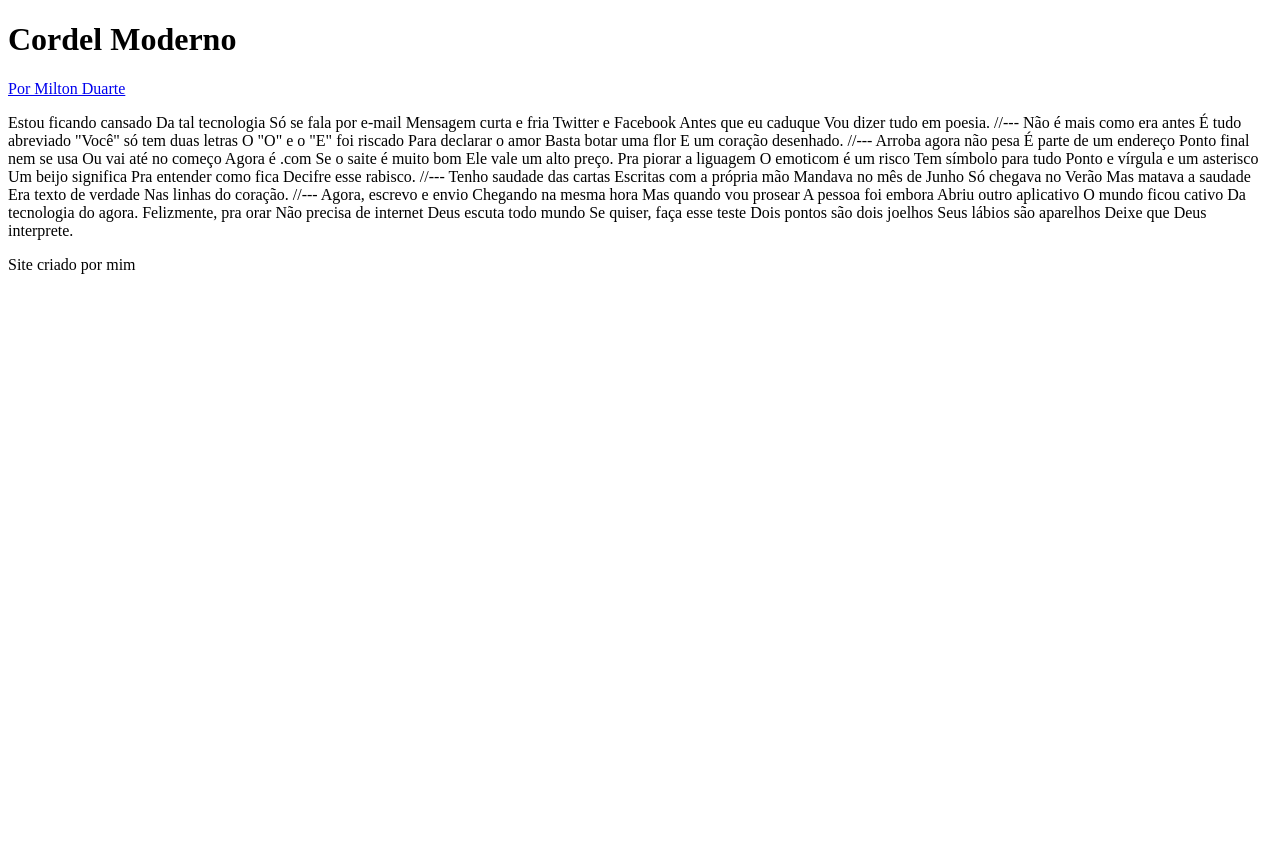
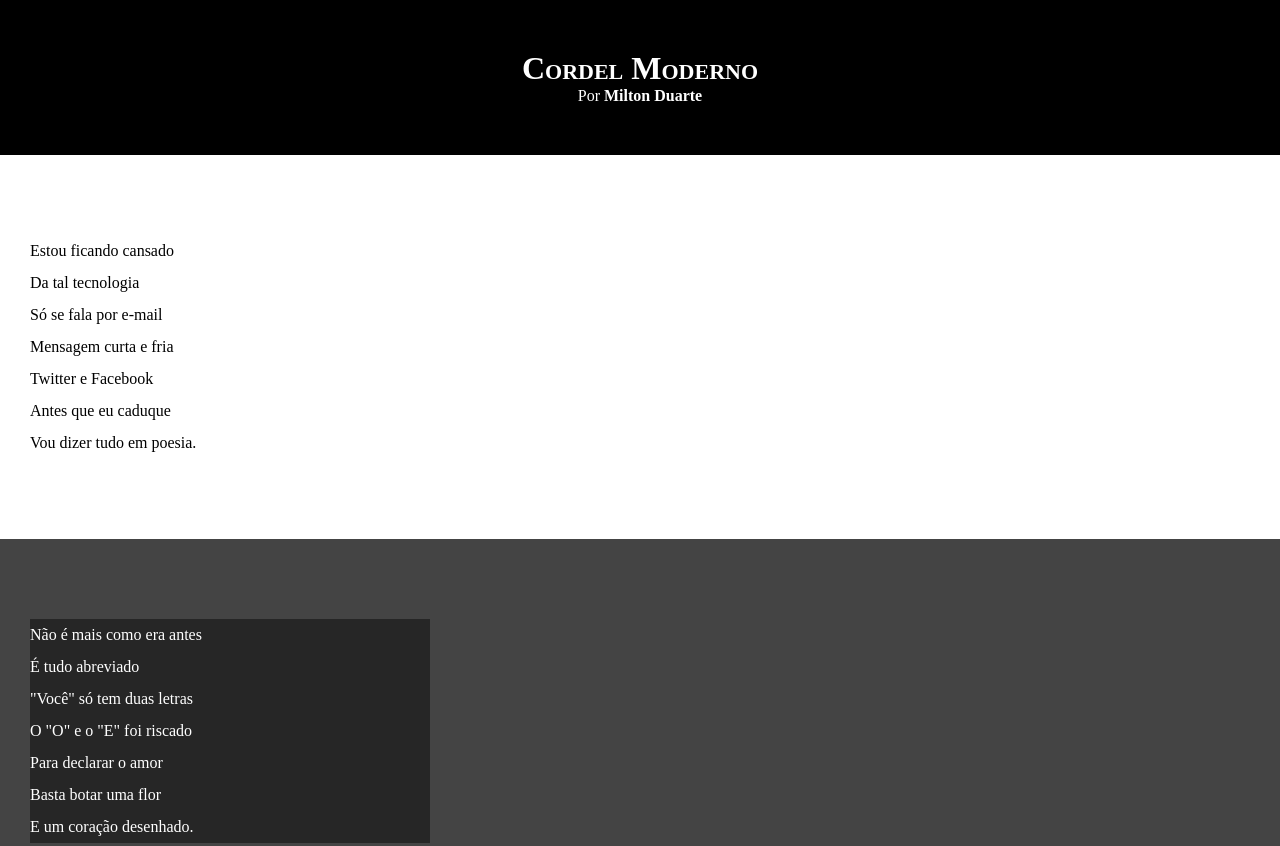
Before and after one commit to jhmproenca/html-css, a plain HTML site: page desafios/desafio12 cordel/index.html in a window 1280 px wide. Shown: the top 846 px of the page. Before the commit the page ends 800 px from the top, so only its background shows below. Drawn offline with Linux system fonts and the light colour scheme.

Commit message:
atualização de estilo e blocos

```diff
--- /dev/null
+++ b/desafios/desafio12 cordel/estilo/style.css
@@ -0,0 +1,66 @@
+@charset "UTF-8";
+
+*{
+    margin: 0px;
+    padding: 0px;
+}
+
+html, body{
+    min-height: 100vh;
+    background-color: darkgray;
+}
+
+header {
+    background-color: black;
+    color: white;
+    text-align: center;
+}
+
+header > h1{
+    padding-top: 50px;
+    /*text-transform: uppercase; opção para deixar em maiusculo */
+    font-variant: small-caps;
+}
+
+header > p{
+    padding-bottom: 50px;
+}
+
+header a, footer a {
+    color: white;
+    text-decoration: none;
+    font-weight: bolder;
+}
+
+header a:hover, footer a:hover{
+    text-decoration: underline;
+}
+
+section {
+    padding-top: 10vh;
+    padding-bottom: 10vh;
+    line-height: 2em;
+    padding-left: 30px;
+}
+
+.imagem > p{
+    background-color: rgba(0, 0, 0, 0.438);
+    width: 400px;
+}
+
+.normal{
+    background-color: white;
+    color: black;
+}
+
+.imagem{
+    background-color: rgb(68, 68, 68);
+    color: white;
+}
+
+footer {
+    background-color: black;
+    color: white;
+    text-align: center;
+    padding: 10px;
+}
--- a/desafios/desafio12 cordel/index.html
+++ b/desafios/desafio12 cordel/index.html
@@ -4,78 +4,91 @@
     <meta charset="UTF-8">
     <meta name="viewport" content="width=device-width, initial-scale=1.0">
     <title>Cordel Moderno</title>
+    <link rel="stylesheet" href="estilo/style.css">
 </head>
 <body>
     <header>
         <h1>Cordel Moderno</h1>
-        <p><a href="https://www.recantodasletras.com.br/poesias/3186743" target="_blank">Por Milton Duarte</a></p>
+        <p>Por <a href="https://www.recantodasletras.com.br/poesias/3186743" target="_blank">Milton Duarte</a></p>
     </header>
 
-    Estou ficando cansado
-    Da tal tecnologia
-    Só se fala por e-mail
-    Mensagem curta e fria
-    Twitter e Facebook
-    Antes que eu caduque
-    Vou dizer tudo em poesia.
+    <section class="normal">
+        <p>
+            Estou ficando cansado <br>
+            Da tal tecnologia<br>
+            Só se fala por e-mail<br>
+            Mensagem curta e fria<br>
+            Twitter e Facebook<br>
+            Antes que eu caduque<br>
+            Vou dizer tudo em poesia.
+        </p>
+    </section>
+    <section class="imagem">
+        <p>
+            Não é mais como era antes<br>
+            É tudo abreviado<br>
+            "Você" só tem duas letras<br>
+            O "O" e o "E" foi riscado<br>
+            Para declarar o amor<br>
+            Basta botar uma flor<br>
+            E um coração desenhado.
+        </p>
+    </section>
+    <section class="normal">
+        <p>
+            Arroba agora não pesa<br>
+            É parte de um endereço<br>
+            Ponto final nem se usa<br>
+            Ou vai até no começo<br>
+            Agora é .com<br>
+            Se o saite é muito bom<br>
+            Ele vale um alto preço.
+        </p>
+        <p>
+            Pra piorar a liguagem<br>
+            O emoticom é um risco<br>
+            Tem símbolo para tudo<br>
+            Ponto e vírgula e um asterisco<br>
+            Um beijo significa<br>
+            Pra entender como fica<br>
+            Decifre esse rabisco.
+        </p>
 
-    //---
+    </section>
+    <section class="imagem">
+        <p>
+            Tenho saudade das cartas<br>
+            Escritas com a própria mão<br>
+            Mandava no mês de Junho<br>
+            Só chegava no Verão<br>
+            Mas matava a saudade<br>
+            Era texto de verdade<br>
+            Nas linhas do coração.
+        </p>
+    </section>
+    <section class="normal">
+        <p>
+            Agora, escrevo e envio<br>
+            Chegando na mesma hora<br>
+            Mas quando vou prosear<br>
+            A pessoa foi embora<br>
+            Abriu outro aplicativo<br>
+            O mundo ficou cativo<br>
+            Da tecnologia do agora.<br>
+        </p>
+        <p>
+            Felizmente, pra orar<br>
+            Não precisa de internet<br>
+            Deus escuta todo mundo<br>
+            Se quiser, faça esse teste<br>
+            Dois pontos são dois joelhos<br>
+            Seus lábios são aparelhos<br>
+            Deixe que Deus interprete.
+        </p>
 
-    Não é mais como era antes
-    É tudo abreviado
-    "Você" só tem duas letras
-    O "O" e o "E" foi riscado
-    Para declarar o amor
-    Basta botar uma flor
-    E um coração desenhado.
-
-    //---
-
-    Arroba agora não pesa
-    É parte de um endereço
-    Ponto final nem se usa
-    Ou vai até no começo
-    Agora é .com
-    Se o saite é muito bom
-    Ele vale um alto preço.
-
-    Pra piorar a liguagem
-    O emoticom é um risco
-    Tem símbolo para tudo
-    Ponto e vírgula e um asterisco
-    Um beijo significa
-    Pra entender como fica
-    Decifre esse rabisco.
-
-    //---
-
-    Tenho saudade das cartas
-    Escritas com a própria mão
-    Mandava no mês de Junho
-    Só chegava no Verão
-    Mas matava a saudade
-    Era texto de verdade
-    Nas linhas do coração.
-
-    //---
-
-    Agora, escrevo e envio
-    Chegando na mesma hora
-    Mas quando vou prosear
-    A pessoa foi embora
-    Abriu outro aplicativo
-    O mundo ficou cativo
-    Da tecnologia do agora.
-
-    Felizmente, pra orar
-    Não precisa de internet
-    Deus escuta todo mundo
-    Se quiser, faça esse teste
-    Dois pontos são dois joelhos
-    Seus lábios são aparelhos
-    Deixe que Deus interprete.
+    </section>
 <footer>
-    <p>Site criado por mim</p>
+    <p>Site criado por <a href="#">Gustavo Guanabara</a> para o <a href="#">Curso em Video</a>.</p>
 </footer>
 </body>
 </html>
```
